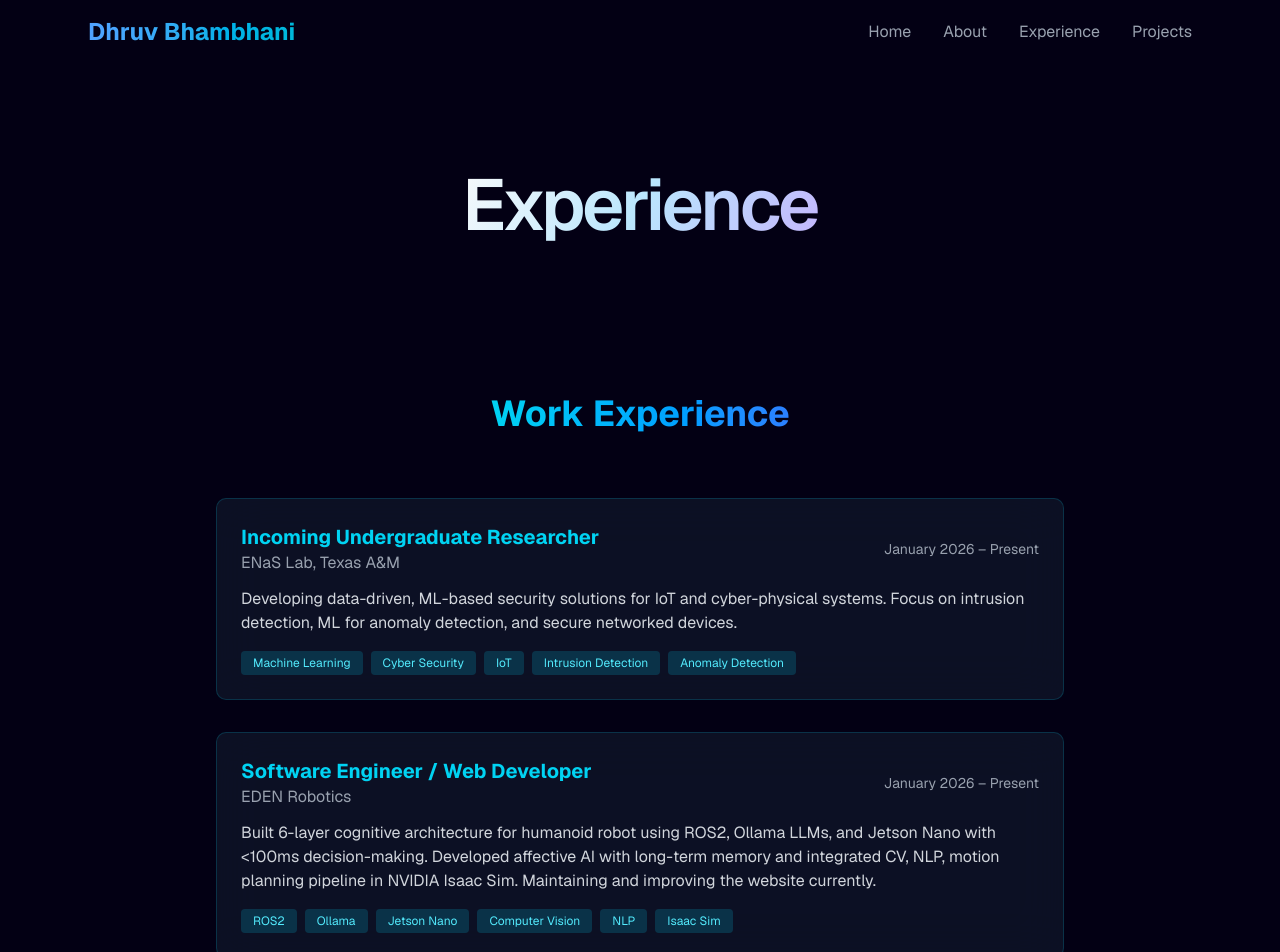
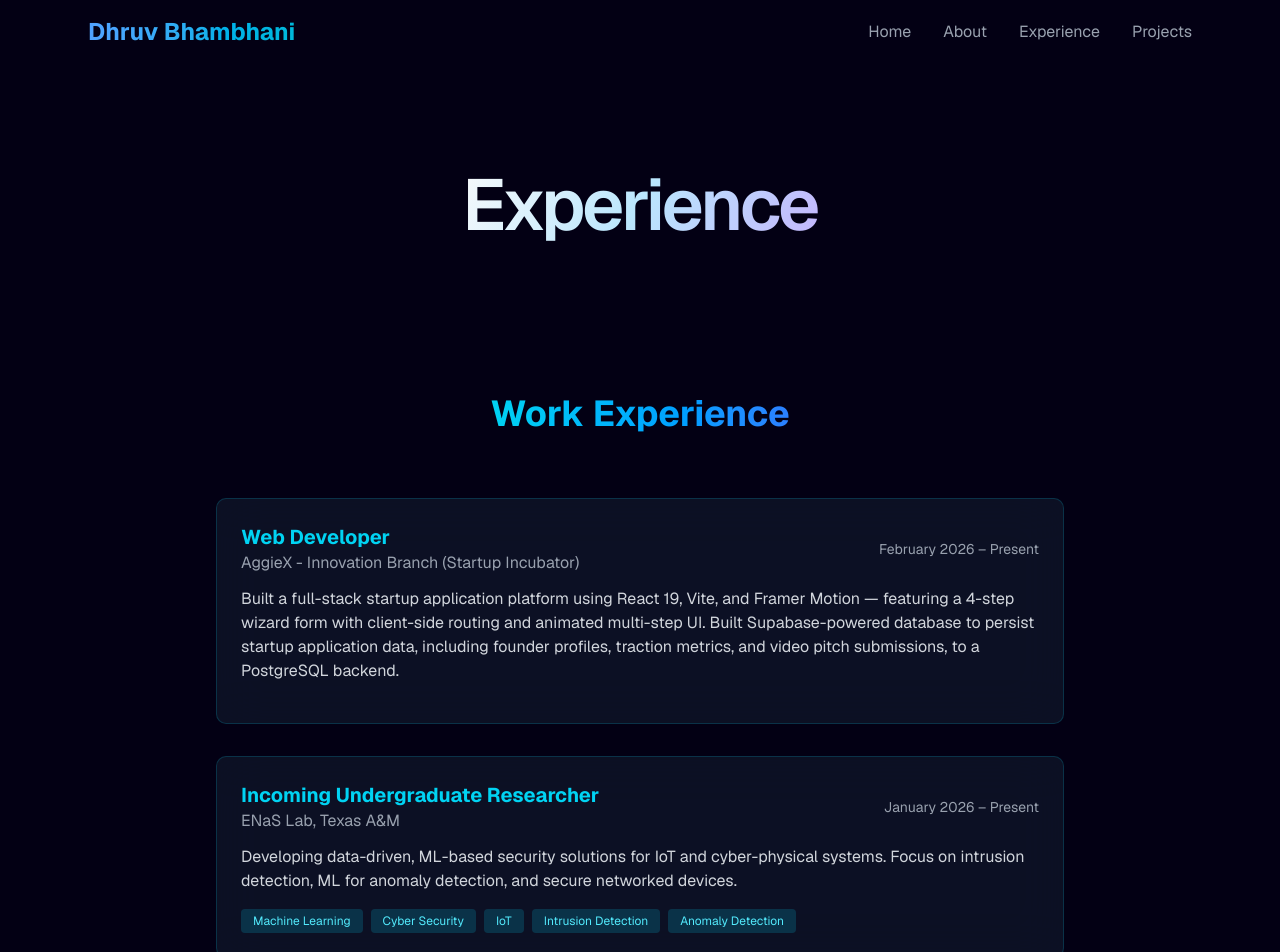
Before and after one commit to dhruvbhambhani/Personal-Website, a Next.js app: page /experience in a window 1280 px wide. Shown: the top 952 px of the page. Built offline with nearby package versions, Linux system fonts and the light colour scheme.

Commit message:
Add AggieX experience, update EDEN description, add .gitignore

```diff
--- a/components/experience.tsx
+++ b/components/experience.tsx
@@ -22,6 +22,13 @@ export default function Experience() {
 
   const experiences = [
     {
+      year: "February 2026 – Present",
+      role: "Web Developer",
+      company: "AggieX - Innovation Branch (Startup Incubator)",
+      description: "Built a full-stack startup application platform using React 19, Vite, and Framer Motion — featuring a 4-step wizard form with client-side routing and animated multi-step UI. Built Supabase-powered database to persist startup application data, including founder profiles, traction metrics, and video pitch submissions, to a PostgreSQL backend.",
+      skills: [],
+    },
+    {
       year: "January 2026 – Present",
       role: "Incoming Undergraduate Researcher",
       company: "ENaS Lab, Texas A&M",
@@ -32,7 +39,7 @@ export default function Experience() {
       year: "January 2026 – Present",
       role: "Software Engineer / Web Developer",
       company: "EDEN Robotics",
-      description: "Built 6-layer cognitive architecture for humanoid robot using ROS2, Ollama LLMs, and Jetson Nano with <100ms decision-making. Developed affective AI with long-term memory and integrated CV, NLP, motion planning pipeline in NVIDIA Isaac Sim. Maintaining and improving the website currently.",
+      description: "• Built 6-layer cognitive architecture for humanoid robot using ROS2, Ollama LLMs, and Jetson Nano with <100ms decision-making. Developed affective AI with long-term memory and integrated CV, NLP, motion planning pipeline in NVIDIA Isaac Sim. \n• Maintaining and improving the website. Currently developing a RAG-based chatbot for technical support for interested individuals/companies, powered by our documentation.",
       skills: ["ROS2", "Ollama", "Jetson Nano", "Computer Vision", "NLP", "Isaac Sim"],
     },
     {
@@ -150,7 +157,7 @@ export default function Experience() {
                       </div>
                       <span className="text-sm text-gray-400 mt-2 md:mt-0">{exp.year}</span>
                     </div>
-                    <p className="text-gray-300 mb-4">{exp.description}</p>
+                    <p className="text-gray-300 mb-4 whitespace-pre-line">{exp.description}</p>
                     <div className="flex flex-wrap gap-2">
                       {exp.skills.map((skill, i) => (
                         <span key={i} className="text-xs px-3 py-1 bg-cyan-500/20 text-cyan-300 rounded">
```
Also changed, not shown: 1 other file (tests, documents, lock files or other folders).
